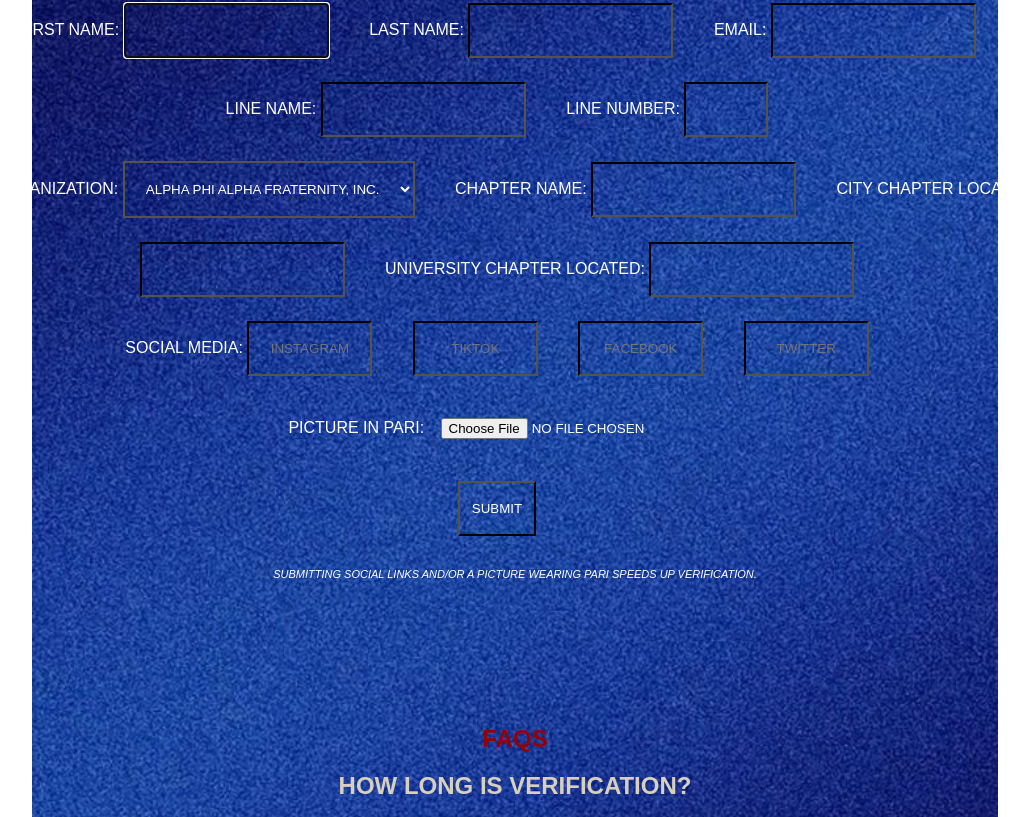
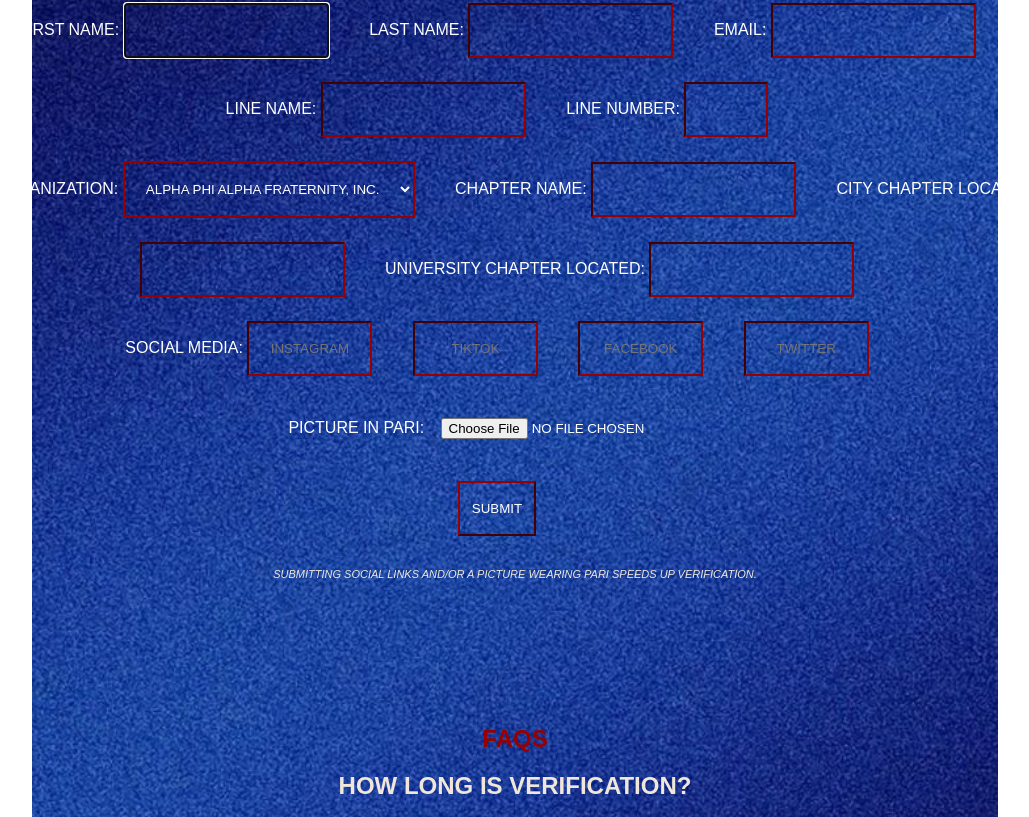
Before and after one commit to dret13/dret13lettered-landing.github.io, a plain HTML site: page index.html in a window 1280 px wide. Shown: the part 451-1268 px from the top of the page, without its empty margins (125-1154 px from the left). Drawn offline with Linux system fonts and the light colour scheme.

Commit message:
color updates

```diff
--- a/index.html
+++ b/index.html
@@ -179,10 +179,10 @@
             color:  rgb(151, 0, 0);
         }
         h2 {
-            color:  #D8CFBC;
+            color:  #F0E7DA;
         }
         p {
-            color: white;
+            color: #F0E7DA;
         }
         a{
             text-decoration: none;
@@ -192,15 +192,15 @@
             padding: 1.5% 1% 1.5% 1%;
             margin: 1% 3% 1% 0%;
             border-width: 2px;
-            border-color: rgb(86, 84, 73);
+            border-color: rgb(151, 0, 0);
         }
         input:focus{
             background-color: transparent;
             padding: 1.5% 1% 1.5% 1%;
             margin: 1% 3% 1% 0%;
             border-width: 2px;
-            border-color: rgb(86, 84, 73);
-            color: red;
+            border-color: #F0E7DA;
+            color: rgb(151, 0, 0);
         }
        </style>
 
```
